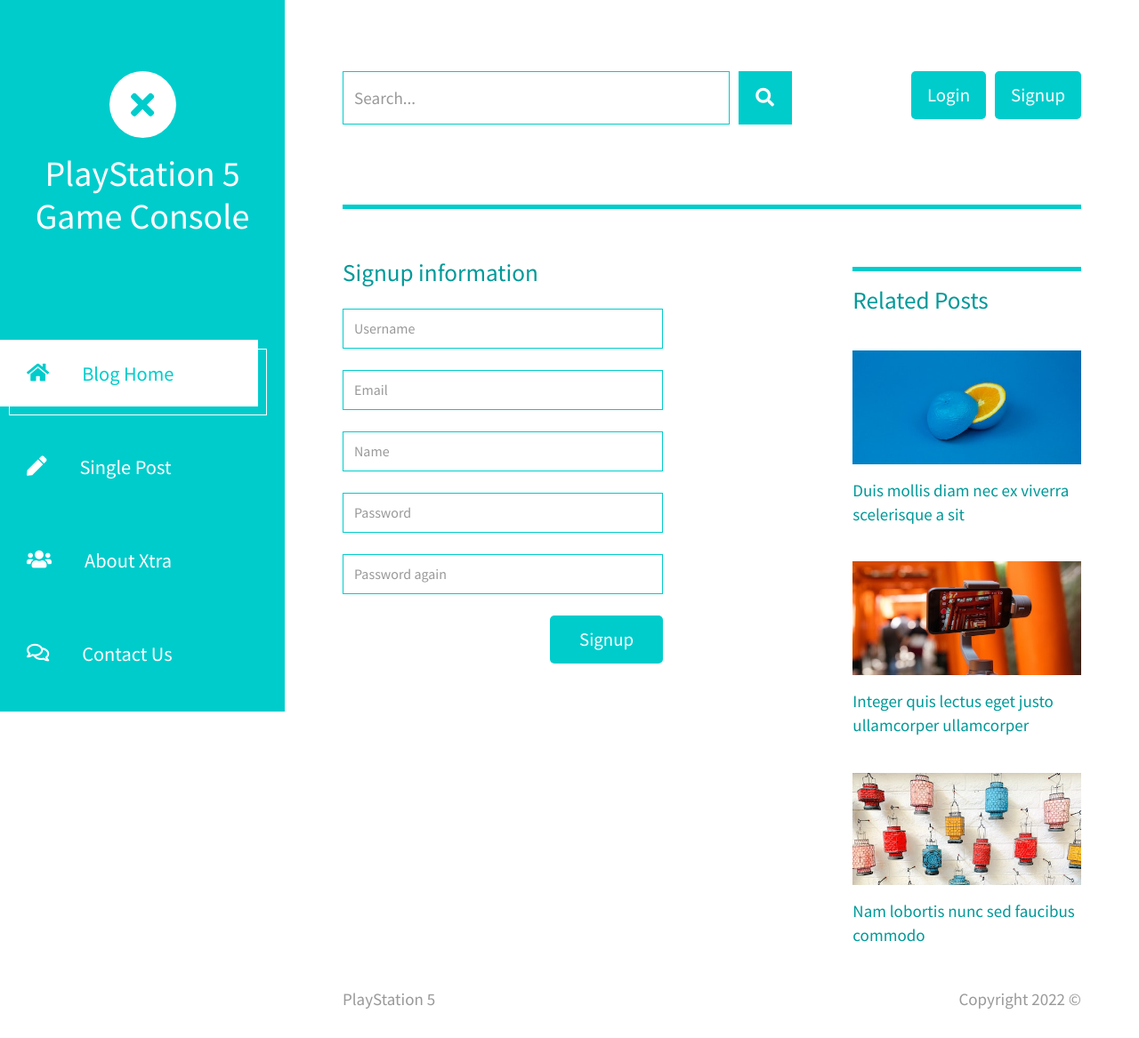
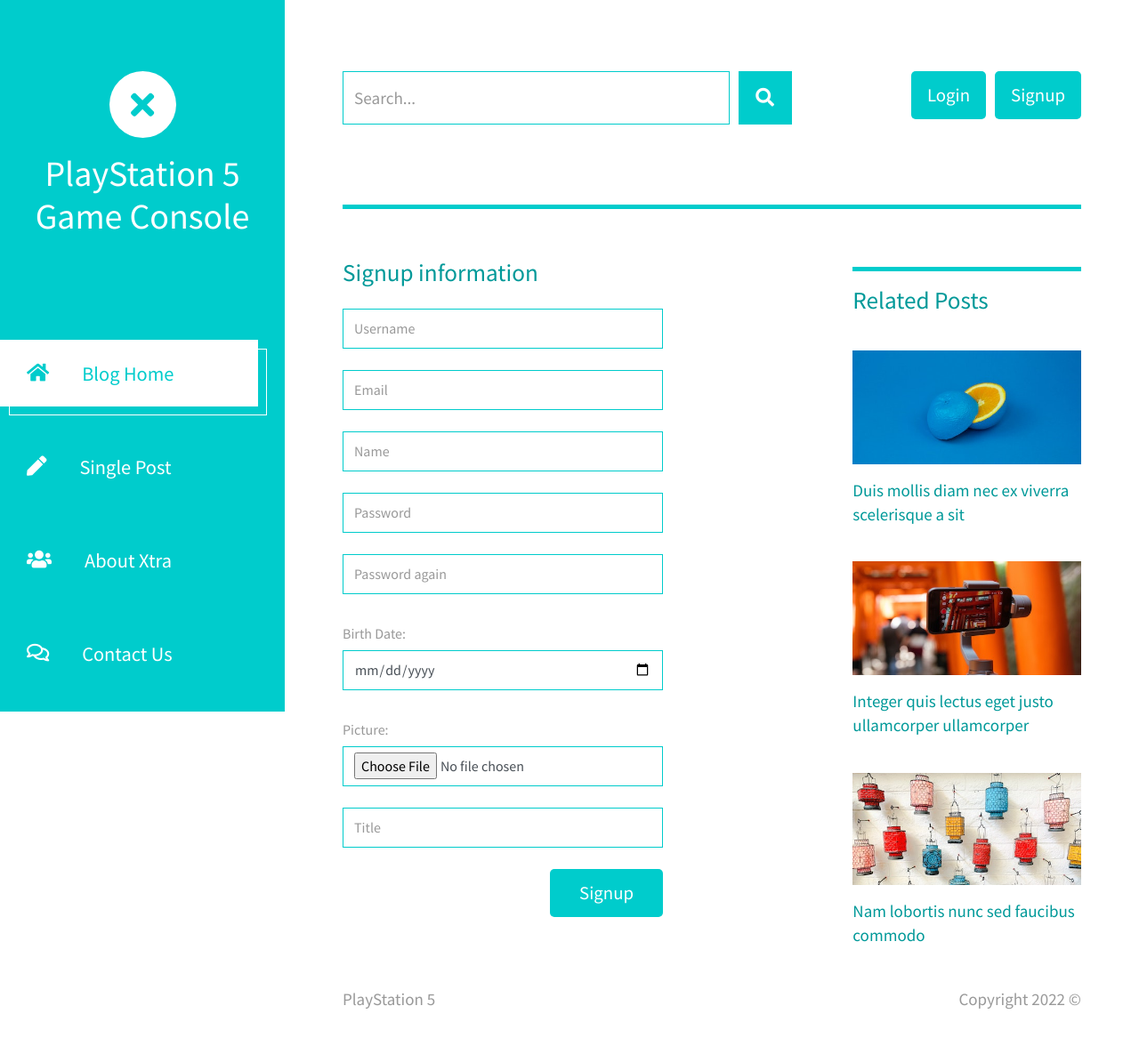
Before and after one commit to mehmetkesik/game-console-website, a PHP site: page /index.php?page=signup in a window 1280 px wide. Shown: the whole page at 89% size. Run offline with PHP 8.4, Linux system fonts and the light colour scheme.

Commit message:
Initial Commit

```diff
--- a/pages/signup.php
+++ b/pages/signup.php
@@ -32,26 +32,37 @@ if (!empty($_POST)) {
             <div class="col-lg-8 tm-post-col">
                 <div class="tm-post-full">
                     <div class="mb-4">
-                        <form action="" class="mb-5 tm-comment-form">
+                        <form method="post" action="" class="mb-5 tm-comment-form">
                             <h2 class="tm-color-primary tm-post-title mb-4">Signup information</h2>
                             <div class="mb-4">
-                                <input class="form-control" name="name" type="text" placeholder="Username">
+                                <input class="form-control" name="name" type="text" placeholder="Username" required>
                             </div>
                             <div class="mb-4">
-                                <input class="form-control" name="email" type="text" placeholder="Email">
+                                <input class="form-control" name="email" type="text" placeholder="Email" required>
                             </div>
                             <div class="mb-4">
-                                <input class="form-control" name="name" type="text" placeholder="Name">
+                                <input class="form-control" name="name" type="text" placeholder="Name" required>
                             </div>
                             <div class="mb-4">
-                                <input class="form-control" name="password" type="text" placeholder="Password">
+                                <input class="form-control" name="password" type="text" placeholder="Password" required>
                             </div>
                             <div class="mb-4">
                                 <input class="form-control" name="passwordagain" type="text"
-                                       placeholder="Password again">
+                                       placeholder="Password again" required>
+                            </div>
+                            <div class="mb-4">
+                                <span style="font-size:16px;">Birth Date:</span>
+                                <input class="form-control" name="birthdate" type="date" placeholder="Birth Date">
+                            </div>
+                            <div class="mb-4">
+                                <span style="font-size:16px;">Picture:</span>
+                                <input class="form-control" name="picture" type="file">
+                            </div>
+                            <div class="mb-4">
+                                <input class="form-control" name="title" type="text" placeholder="Title">
                             </div>
                             <div class="text-right">
-                                <button class="tm-btn tm-btn-primary tm-btn-small">Signup</button>
+                                <button class="tm-btn tm-btn-primary tm-btn-small" type="submit">Signup</button>
                             </div>
                         </form>
                     </div>
```
Also changed, not shown: pages/login.php (+4 -3 lines), posts.php (+7 -5 lines).
